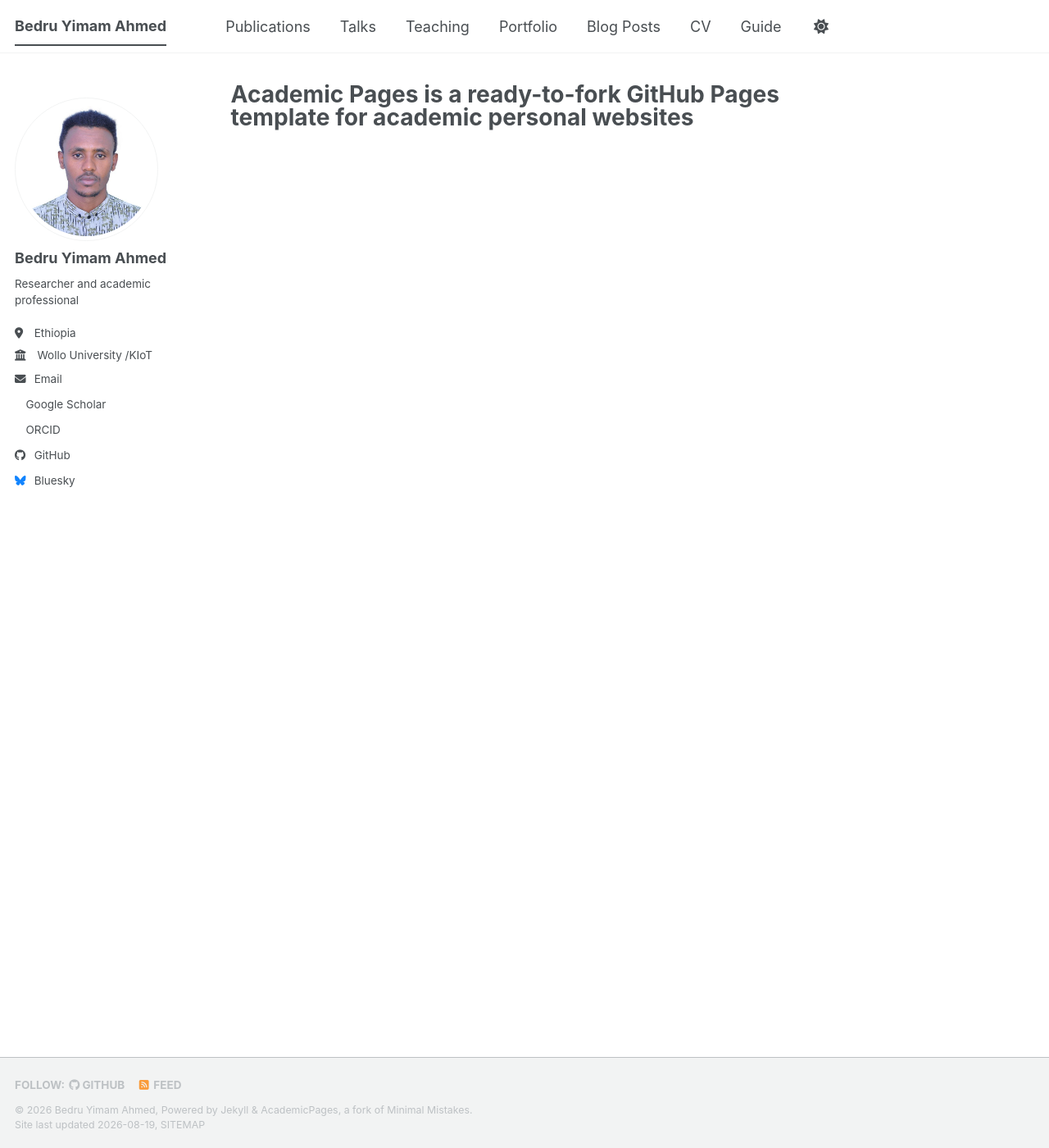
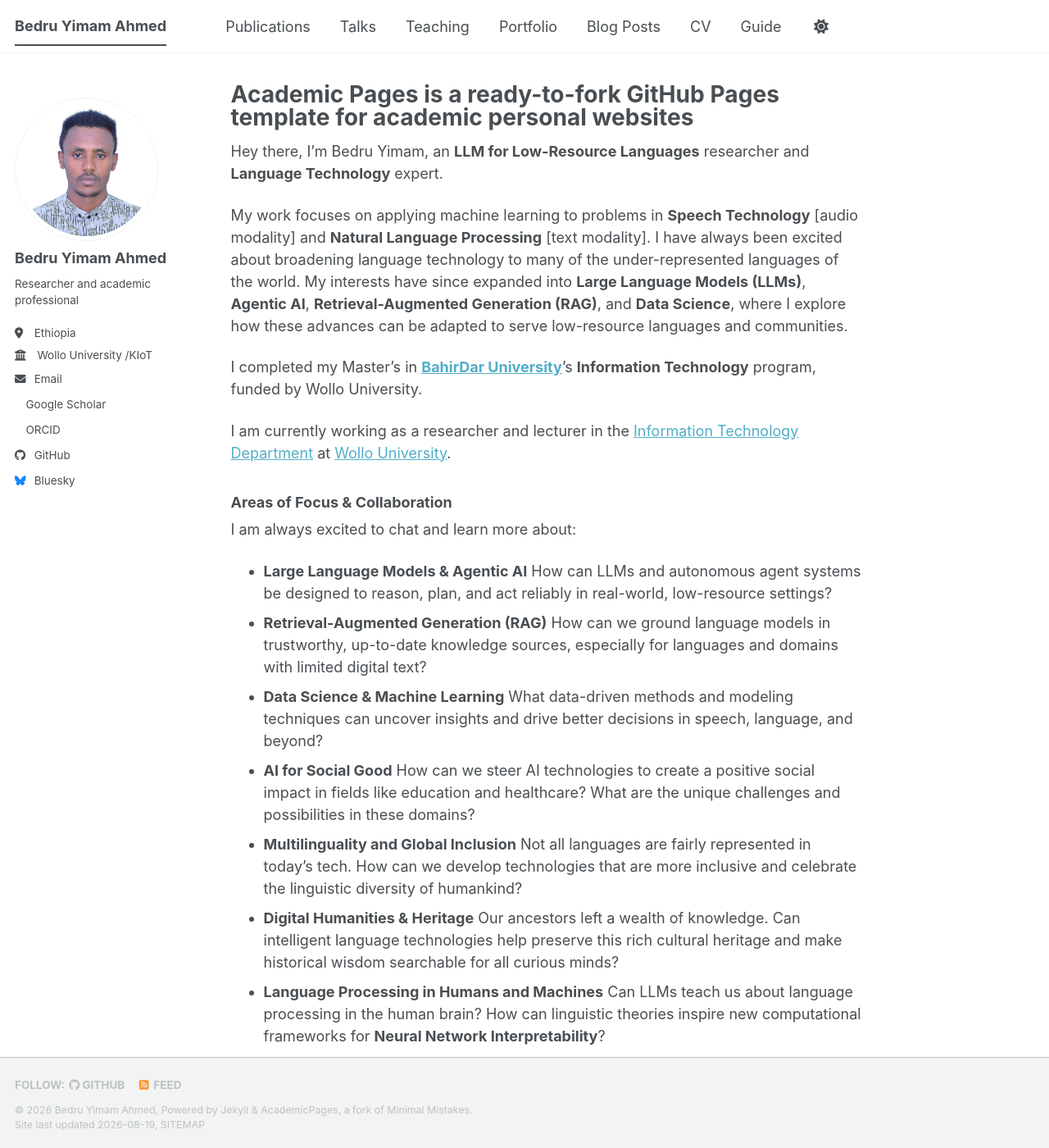
Before and after one commit to bedr-ux/BedruYimamAhmed, a Jekyll site: the page built from _pages/about.md, in a window 1280 px wide and 1400 px high. Shown: the whole window at 82% size. Built offline with Jekyll 4.4.1, drawn with Linux system fonts in a browser that asks for light colours; a style sheet for code colours, icons or effects is not loaded.

Commit message:
Update about.md

```diff
--- a/_pages/about.md
+++ b/_pages/about.md
@@ -6,3 +6,25 @@ redirect_from:
   - /about/
   - /about.html
 ---
+Hey there, I'm Bedru Yimam, an **LLM for Low-Resource Languages** researcher and **Language Technology** expert.
+
+My work focuses on applying machine learning to problems in **Speech Technology** [audio modality] and **Natural Language Processing** [text modality]. I have always been excited about broadening language technology to many of the under-represented languages of the world. My interests have since expanded into **Large Language Models (LLMs)**, **Agentic AI**, **Retrieval-Augmented Generation (RAG)**, and **Data Science**, where I explore how these advances can be adapted to serve low-resource languages and communities.
+
+I completed my Master's in [**BahirDar University**](https://www.bdu.edu.et/)'s **Information Technology** program, funded by Wollo University.
+
+I am currently working as a researcher and lecturer in the [Information Technology Department](https://wu.edu.et/kiot/department-of-information-technology/) at [Wollo University](https://wu.edu.et/kiot/).
+
+
+### Areas of Focus & Collaboration
+
+I am always excited to chat and learn more about:
+
+* **Large Language Models & Agentic AI** How can LLMs and autonomous agent systems be designed to reason, plan, and act reliably in real-world, low-resource settings?
+* **Retrieval-Augmented Generation (RAG)** How can we ground language models in trustworthy, up-to-date knowledge sources, especially for languages and domains with limited digital text?
+* **Data Science & Machine Learning** What data-driven methods and modeling techniques can uncover insights and drive better decisions in speech, language, and beyond?
+* **AI for Social Good** How can we steer AI technologies to create a positive social impact in fields like education and healthcare? What are the unique challenges and possibilities in these domains?
+* **Multilinguality and Global Inclusion** Not all languages are fairly represented in today's tech. How can we develop technologies that are more inclusive and celebrate the linguistic diversity of humankind?
+* **Digital Humanities & Heritage** Our ancestors left a wealth of knowledge. Can intelligent language technologies help preserve this rich cultural heritage and make historical wisdom searchable for all curious minds?
+* **Language Processing in Humans and Machines** Can LLMs teach us about language processing in the human brain? How can linguistic theories inspire new computational frameworks for **Neural Network Interpretability**?
+
+&nbsp;
```
